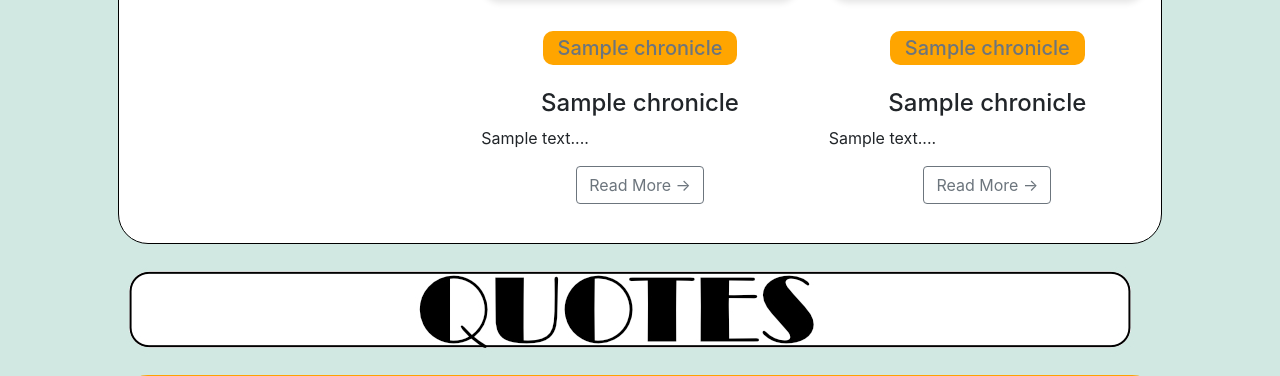
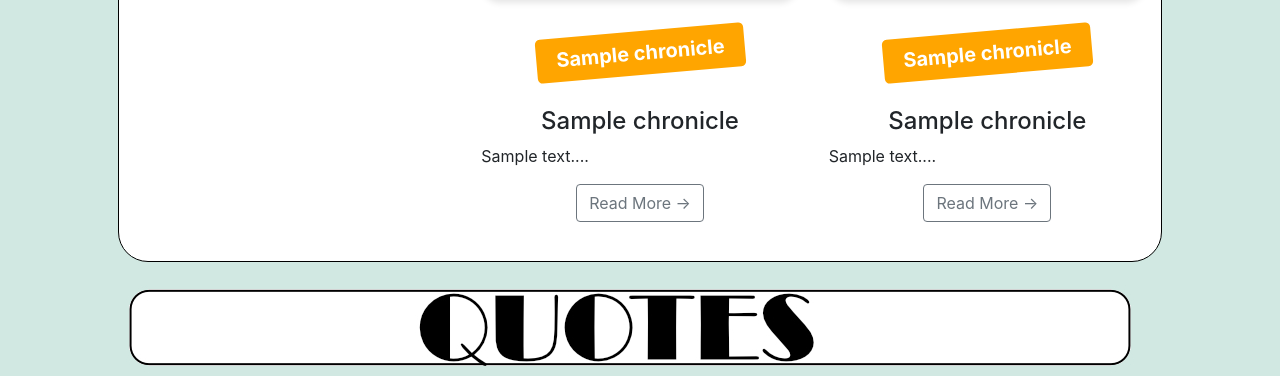
Before and after one commit to wadevondoom/technerd, a Flask app: template templates/home.html in a window 1280 px wide. Shown: the part 1844-2220 px from the top of the page. Run offline with Flask 2, Linux system fonts and the light colour scheme; the template is opened without the code that fills it: most values are stand-ins (such as "Sample title", 1, 10 or a date in 2020); grey boxes marked "Sample" are stand-in pictures; some libraries are stand-ins or nearby versions.

Commit message:
Fixed home

```diff
--- a/templates/home.html
+++ b/templates/home.html
@@ -67,7 +67,7 @@
                         <div class="justify-content-center text-center">
                             <h5 class="mb-3 d-inline-block font-weight-bold"
                             style="padding: 10px 20px; background-color: orange; color: white; text-align: center; border-radius: 5px; transform: rotate(-5deg);">
-                            {{ chronicle[0].category_name }}
+                            {{ chronicles[0].category_name }}
                             </h5>
                         </div>
                         <h2 class="mt-3 text-uppercase"><strong>{{ chronicles[0].title }}</strong></h2>
@@ -87,9 +87,10 @@
                                         alt="{{ chronicles[1].title }}"
                                         class="img-fluid img-thumbnail-chronicle mx-auto"></a>
                                 <div class="justify-content-center mt-3 text-center">
-                                    <h5 class="mb-2 text-muted d-inline-block"
-                                        style="padding: 5px 15px; background-color: orange; color: white; text-align: center; border-radius: 10px;">
-                                        {{ chronicles[1].category_name }}</h5>
+                                    <h5 class="mb-3 d-inline-block font-weight-bold"
+                                    style="padding: 10px 20px; background-color: orange; color: white; text-align: center; border-radius: 5px; transform: rotate(-5deg);">
+                                    {{ chronicles[1].category_name }}
+                                    </h5>
                                 </div>
                                 <h4 class="mt-3">{{ chronicles[1].title }}</h4>
                                 <p>{{ chronicles[1].content[:80] | safe }}...</p>
@@ -106,9 +107,10 @@
                                     alt="{{ chronicles[2].title }}"
                                     class="img-fluid img-thumbnail-chronicle my-3 mx-auto"></a>
                             <div class="justify-content-center mt-3 text-center">
-                                <h5 class="mb-2 text-muted d-inline-block"
-                                    style="padding: 5px 15px; background-color: orange; color: white; text-align: center; border-radius: 10px;">
-                                    {{ chronicles[2].category_name }}</h5>
+                                <h5 class="mb-3 d-inline-block font-weight-bold"
+                                style="padding: 10px 20px; background-color: orange; color: white; text-align: center; border-radius: 5px; transform: rotate(-5deg);">
+                                {{ chronicles[2].category_name }}
+                                </h5>
                             </div>
                             <h4 class="mt-3">{{ chronicles[2].title }}</h4>
                             <p>{{ chronicles[2].content[:80] | safe }}...</p>
@@ -127,9 +129,10 @@
                                         src="{{ url_for('static', filename=chronicles[3].image[8:]) }}"
                                         alt="{{ chronicles[3].title }}" class="img-thumbnail-chronicle"></a>
                                 <div class="justify-content-center my-3 text-center">
-                                    <h5 class="mb-2 text-muted d-inline-block"
-                                        style="padding: 5px 15px; background-color: orange; color: white; text-align: center; border-radius: 10px;">
-                                        {{ chronicles[3].category_name }}</h5>
+                                    <h5 class="mb-3 d-inline-block font-weight-bold"
+                                    style="padding: 10px 20px; background-color: orange; color: white; text-align: center; border-radius: 5px; transform: rotate(-5deg);">
+                                    {{ chronicles[3].category_name }}
+                                    </h5>
                                 </div>
                                 <h4>{{ chronicles[3].title }}</h4>
                                 <p>{{ chronicles[3].content[:80] | safe }}...</p>
@@ -144,9 +147,10 @@
                                     src="{{ url_for('static', filename=chronicles[4].image[8:]) }}"
                                     alt="{{ chronicles[4].title }}" class="img-thumbnail-chronicle my-3"></a>
                             <div class="justify-content-center my-3 text-center">
-                                <h5 class="mb-2 text-muted d-inline-block"
-                                    style="padding: 5px 15px; background-color: orange; color: white; text-align: center; border-radius: 10px;">
-                                    {{ chronicles[4].category_name }}</h5>
+                                <h5 class="mb-3 d-inline-block font-weight-bold"
+                                style="padding: 10px 20px; background-color: orange; color: white; text-align: center; border-radius: 5px; transform: rotate(-5deg);">
+                                {{ chronicles[4].category_name }}
+                                </h5>
                             </div>
                             <h4>{{ chronicles[4].title }}</h4>
                             <p>{{ chronicles[4].content[:80] | safe }}...</p>
```
